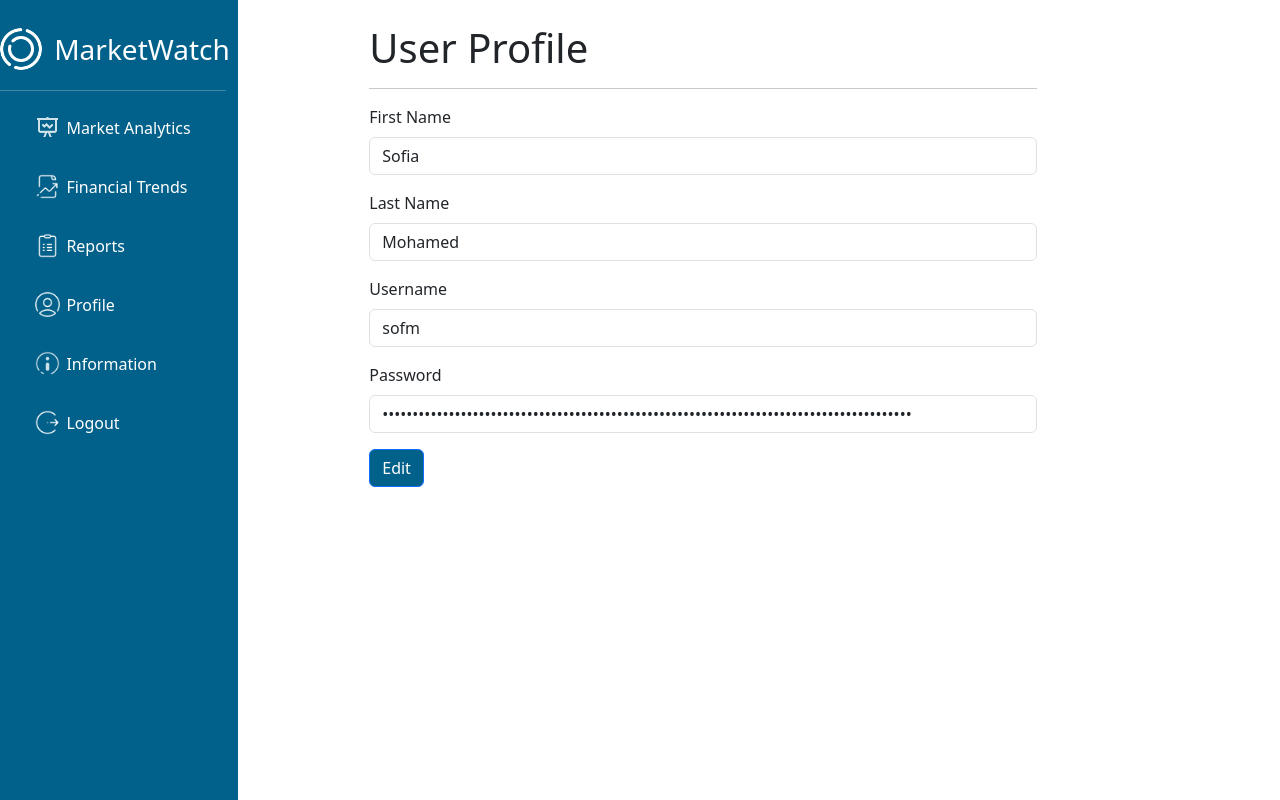
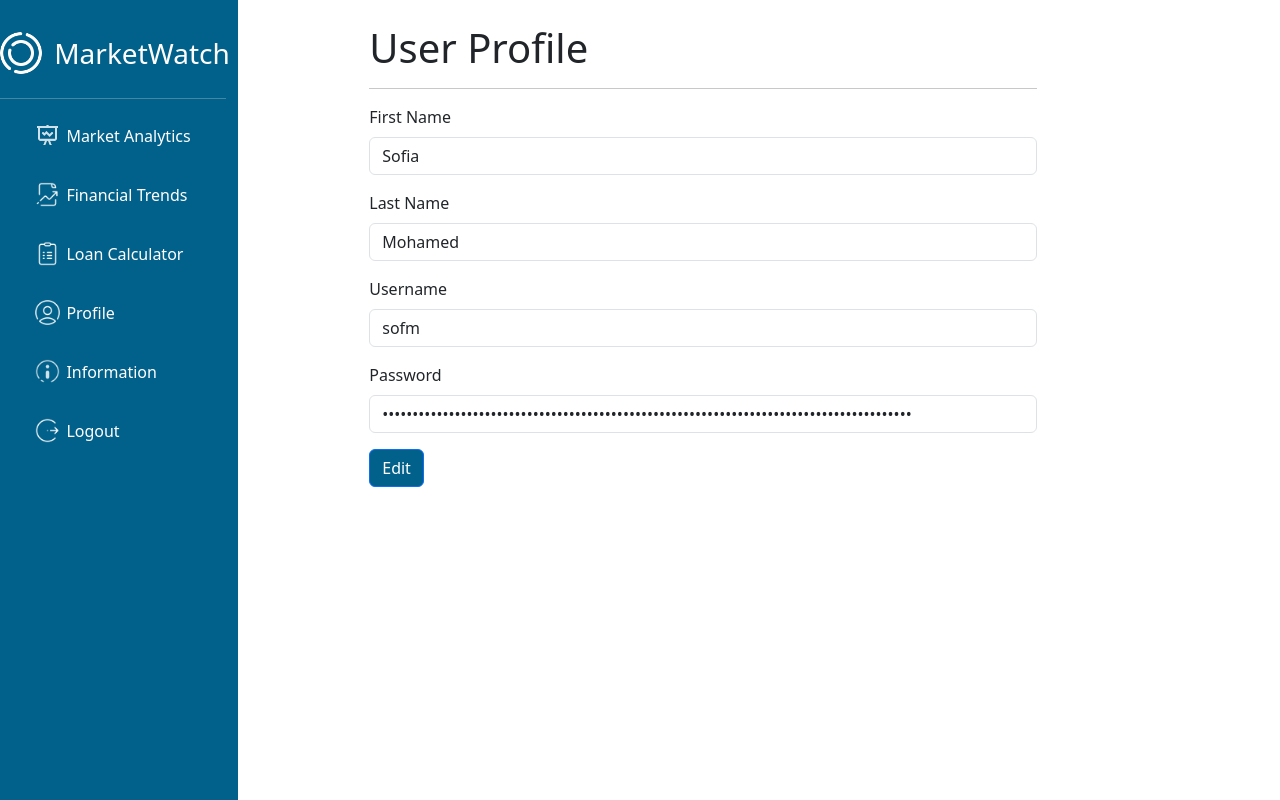
Before and after one commit to ssomo/4155-Project, a Django app: page /profile/ in a window 1280 px wide. Run offline with Django 5.2, Linux system fonts and the light colour scheme; a user stored in the database is signed in; data comes from the database, SQL or seed files in the repository; both versions use the stored data as it was after the commit.

Commit message:
new landing page created

```diff
--- a/MarketWatch/base/urls.py
+++ b/MarketWatch/base/urls.py
@@ -2,9 +2,9 @@ from django.urls import path
 from . import views
 
 urlpatterns = [
-    path('', views.market_analytics, name="market_analytics"),
+    path('', views.home, name="home"),
+    path('market_analytics/', views.market_analytics, name="market_analytics"),
     path('financial_trends/', views.financial_trends, name="financial_trends"),
-    path('reports/', views.reports, name="reports"),
     path('profile/', views.profile, name="profile"),
     path('edit_profile/', views.edit_profile, name="edit_profile"),
     path('information/', views.information, name="information"),
--- a/MarketWatch/base/views.py
+++ b/MarketWatch/base/views.py
@@ -11,14 +11,14 @@ import http.client
 import json
 
 # Create your views here.
+def home(request):
+    return render(request, 'base/home.html')
+
 def market_analytics(request):
     return render(request, 'base/market_analytics.html')
 
 def financial_trends(request):
     return render(request, 'base/financial_trends.html')
-
-def reports(request):
-    return render(request, 'base/reports.html')
 
 def loanCalculator(request):
     user = Financial_Information.objects.get(user=request.user)
--- a/MarketWatch/templates/nav.html
+++ b/MarketWatch/templates/nav.html
@@ -14,7 +14,9 @@
             <div class="col d-flex flex-column sticky-top vh-100" style="background-color: #02618A; max-width:250px;">
                 <div class="d-flex justify-content-center align-items-center mt-4">
                     <img src="{% static 'images/logo-white.png' %}" alt="Circle Logo" height="50px;">
-                    <span class="ms-2 fs-3 fw-medium text-white">MarketWatch</span>
+                    <a href="{% url 'home' %}" class="nav-link icon-link text-white py-2">
+                        <span class="ms-2 fs-3 fw-medium text-white">MarketWatch</span>
+                    </a>
                 </div>
                 <hr class="text-white">
                 <ul class="nav nav-underline flex-column mx-auto">
@@ -32,9 +34,9 @@
                     </li>
                     {% if request.user.is_authenticated %}
                     <li class="nav-item">
-                        <a href="{% url 'reports' %}" class="nav-link icon-link text-white py-2">
+                        <a href="{% url 'loan_calculator' %}" class="nav-link icon-link text-white py-2">
                             <img src="{% static 'images/icons8-clipboard-64.png' %}" alt="Clipboard icon" height="25px;">
-                            Reports
+                            Loan Calculator
                         </a>
                     </li>
                     <li class="nav-item">
```
Also changed, not shown: MarketWatch/base/templates/base/home.html (added, +15 -0 lines), MarketWatch/base/templates/base/reports.html (deleted, +0 -14 lines), MarketWatch/db.sqlite3.
